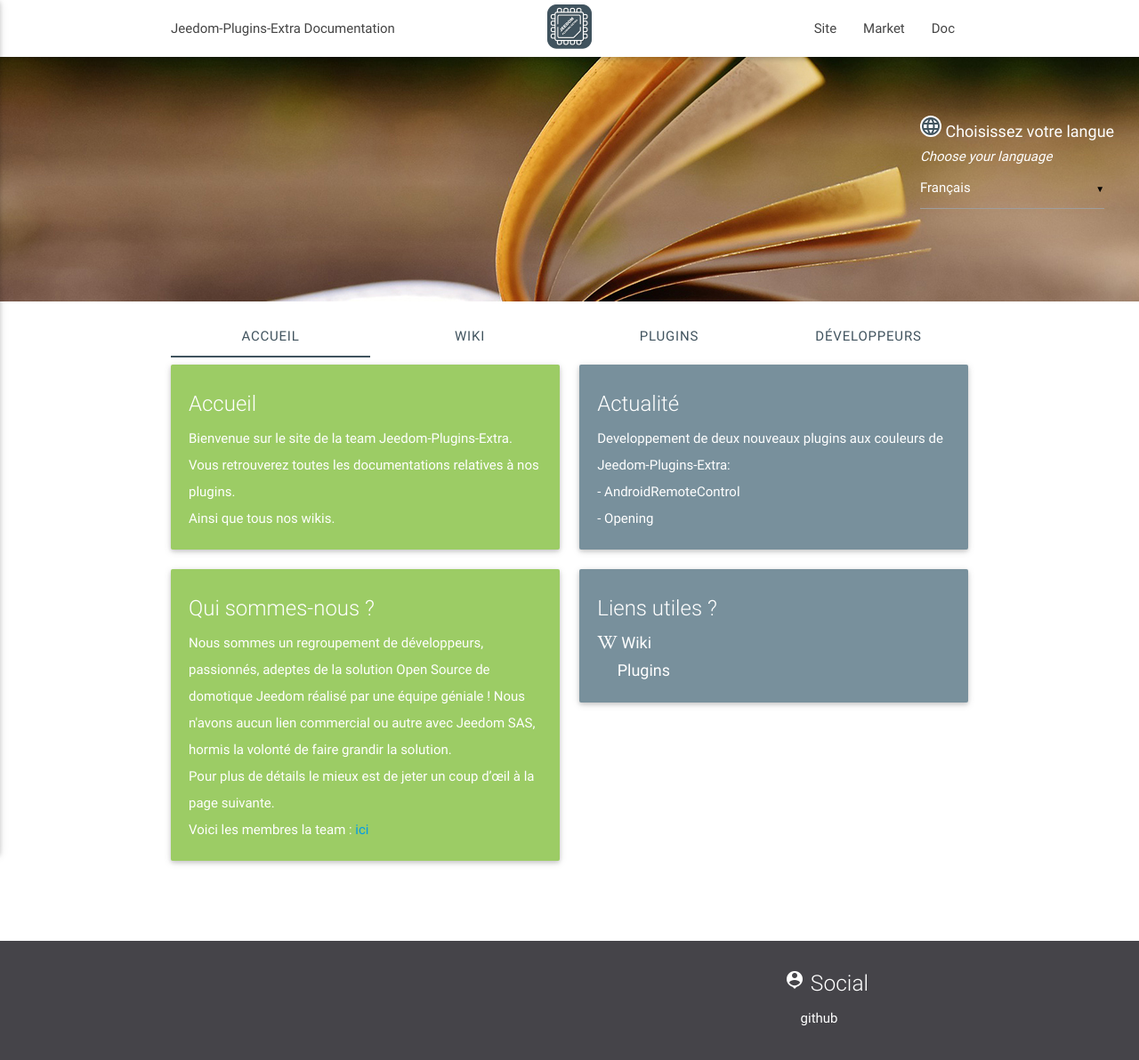
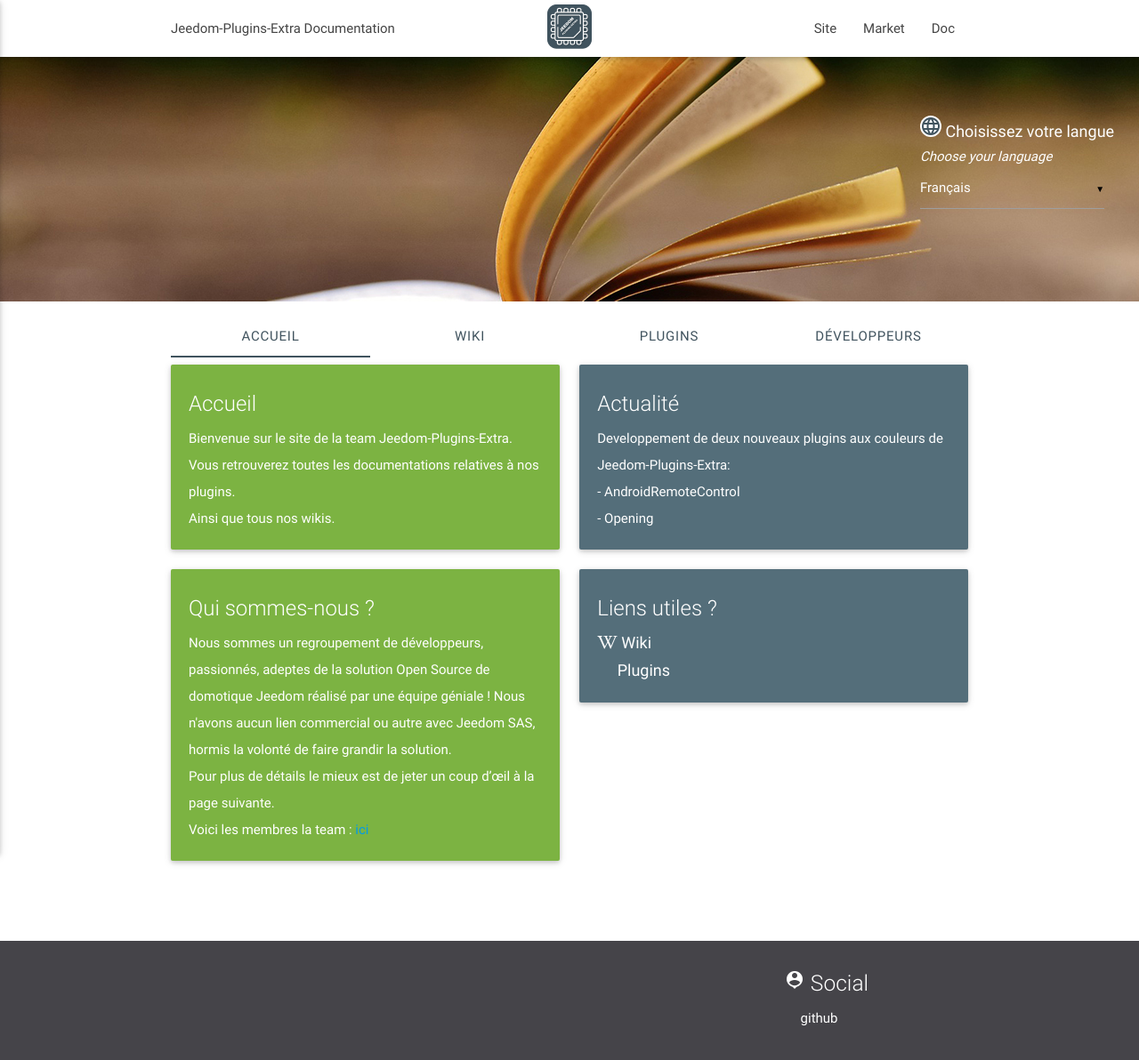
Before and after one commit to NextDom/NextDom.github.io, a Jekyll site: the page index.html, which Jekyll copies as it is, in a window 1280 px wide. Shown: the whole page at 89% size. Built offline with Jekyll 4.4.1, drawn with Linux system fonts in a browser that asks for light colours; nearby versions of some CDN libraries; comment, search, counter and statistics services are not loaded.

Commit message:
Update index.html

```diff
--- a/index.html
+++ b/index.html
@@ -101,7 +101,7 @@
  				<div id="home" class="col s12">
  					<div class="row">
  						<div class="col s6">
- 							<div class="card light-green lighten-1">
+ 							<div class="card light-green darken-1">
  								<div class="card-content white-text">
  									<span class="card-title">Accueil</span>
  									<p>Bienvenue sur le site de la team Jeedom-Plugins-Extra. Vous retrouverez toutes les documentations relatives à nos plugins.</br>
@@ -110,7 +110,7 @@
  							</div>
  						</div>
  						<div class="col s6">
- 							<div class="card blue-grey lighten-1">
+ 							<div class="card blue-grey darken-1">
  								<div class="card-content white-text">
  									<span class="card-title">Actualité</span>
  									<p>Developpement de deux nouveaux plugins aux couleurs de Jeedom-Plugins-Extra:</br>
@@ -121,7 +121,7 @@
  							</div>
  						</div>
             <div class="col s6">
- 							<div class="card light-green lighten-1">
+ 							<div class="card light-green darken-1">
  								<div class="card-content white-text">
  									<span class="card-title">Qui sommes-nous ?</span>
  									<p>Nous sommes un regroupement de développeurs, passionnés, adeptes de la solution Open Source de domotique Jeedom réalisé par une équipe géniale ! Nous n'avons aucun lien commercial ou autre avec Jeedom SAS, hormis la volonté de faire grandir la solution.</br>
@@ -132,7 +132,7 @@
  							</div>
  						</div>
             <div class="col s6">
- 							<div class="card blue-grey lighten-1">
+ 							<div class="card blue-grey darken-1">
  								<div class="card-content white-text">
  									<span class="card-title">Liens utiles ?</span>
  									<p>
```
